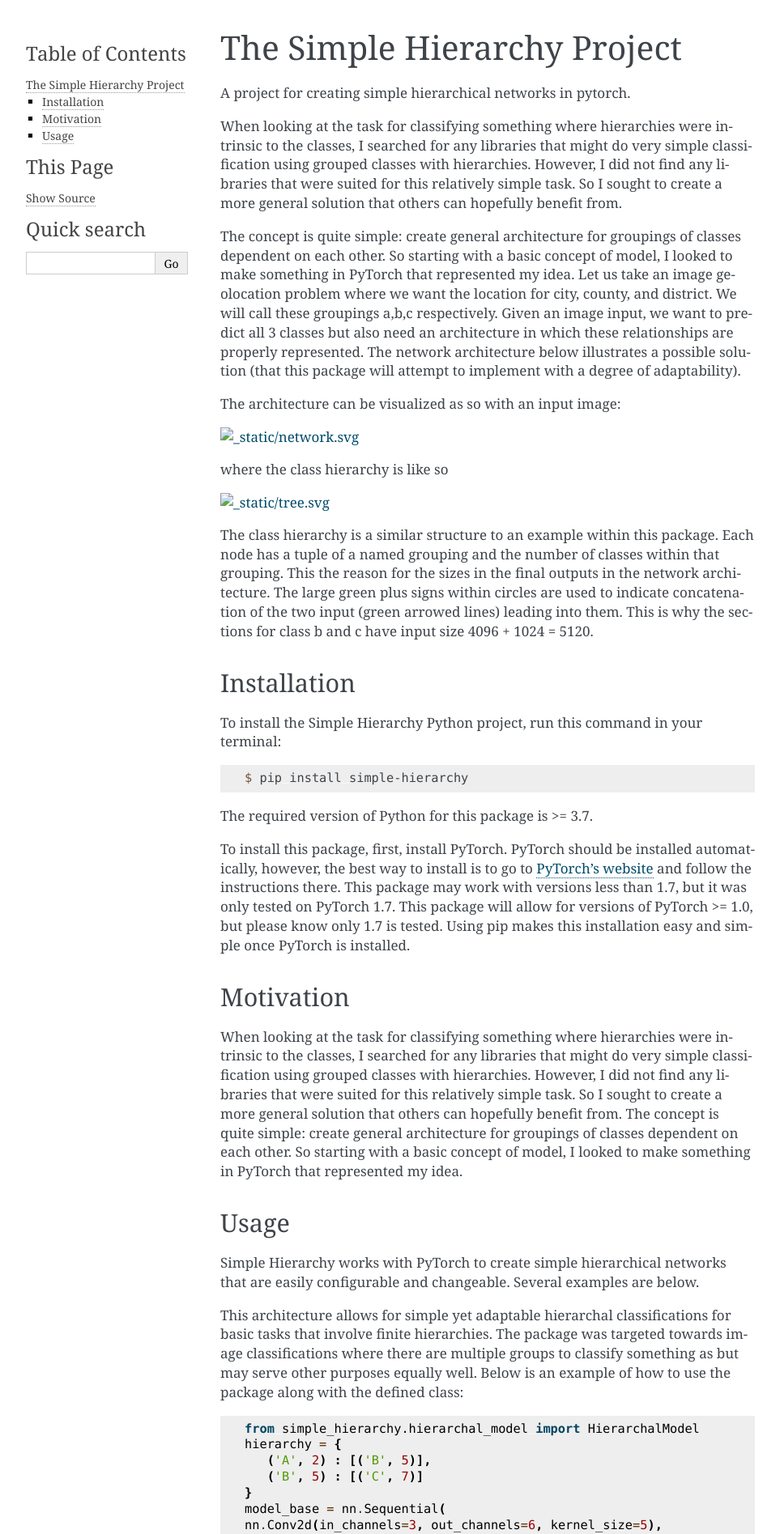
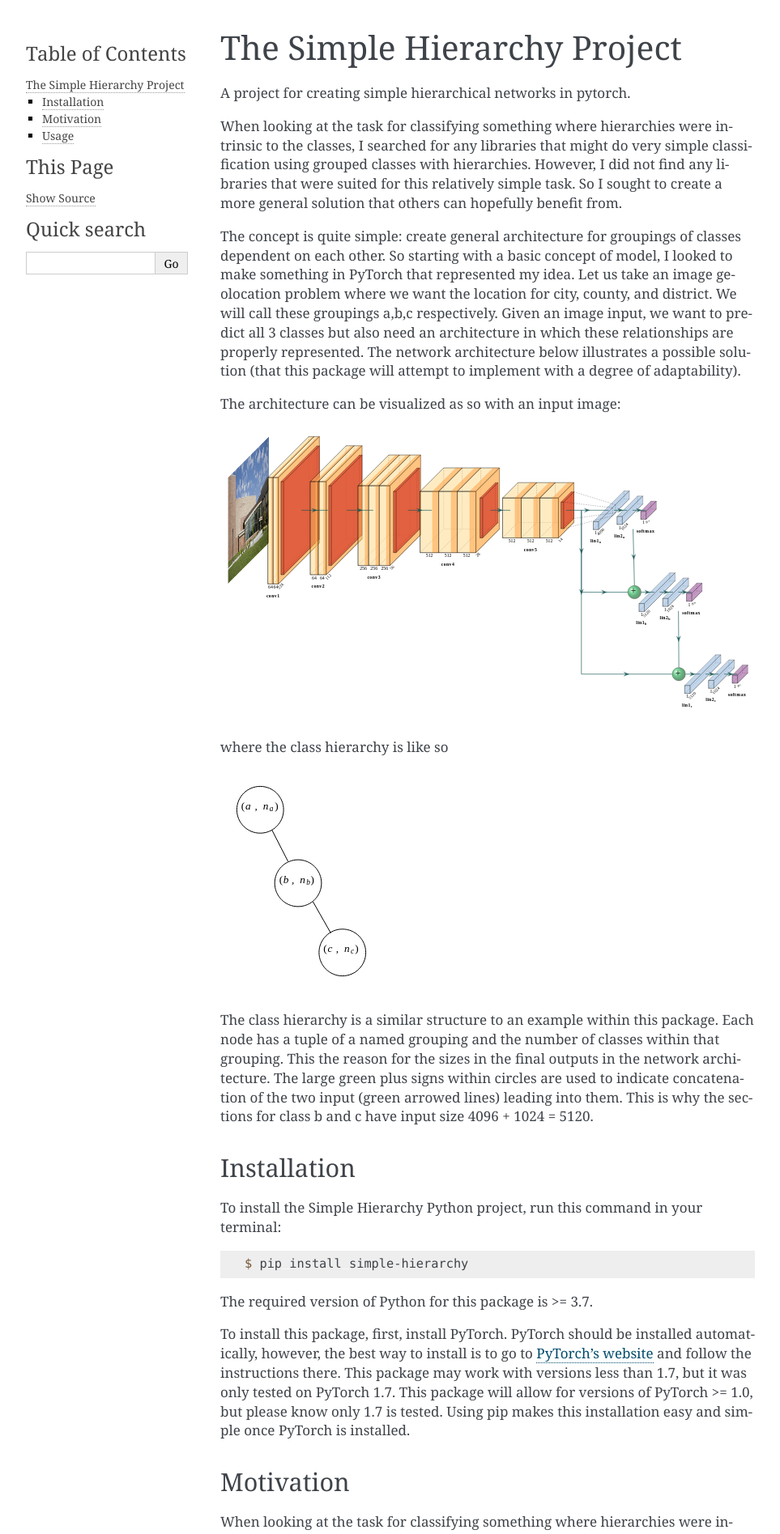
Before and after one commit to rajivsarvepalli/SimpleHierarchy, a Sphinx documentation site: the page built from docs/index.rst, in a window 1280 px wide. Shown: the top 1895 px of the page at 81% size, without its empty margins (148-1111 px from the left). Built offline with Sphinx 7.4.7, drawn with Linux system fonts in a browser that asks for light colours.

Commit message:
fixed docs

```diff
--- a/docs/index.rst
+++ b/docs/index.rst
@@ -19,13 +19,13 @@ we want to predict all 3 classes but also need an architecture in which these re
 
 The architecture can be visualized as so with an input image:
 
-.. image:: _static/network.svg
-   :target: _static/network.svg
+.. image:: https://raw.githubusercontent.com/rajivsarvepalli/SimpleHierarchy/master/images/network.svg
+   :target: https://raw.githubusercontent.com/rajivsarvepalli/SimpleHierarchy/master/images/network.svg
 
 where the class hierarchy is like so
 
-.. image:: _static/tree.svg
-   :target: _static/tree.svg
+.. image:: https://raw.githubusercontent.com/rajivsarvepalli/SimpleHierarchy/master/images/tree.svg
+   :target: https://raw.githubusercontent.com/rajivsarvepalli/SimpleHierarchy/master/images/tree.svg
 
 The class hierarchy is a similar structure to an example within this package. Each node has a tuple of a named grouping and the number of classes within that grouping.
 This the reason for the sizes in the final outputs in the network architecture. The large green plus signs within circles are used to indicate concatenation of
```
